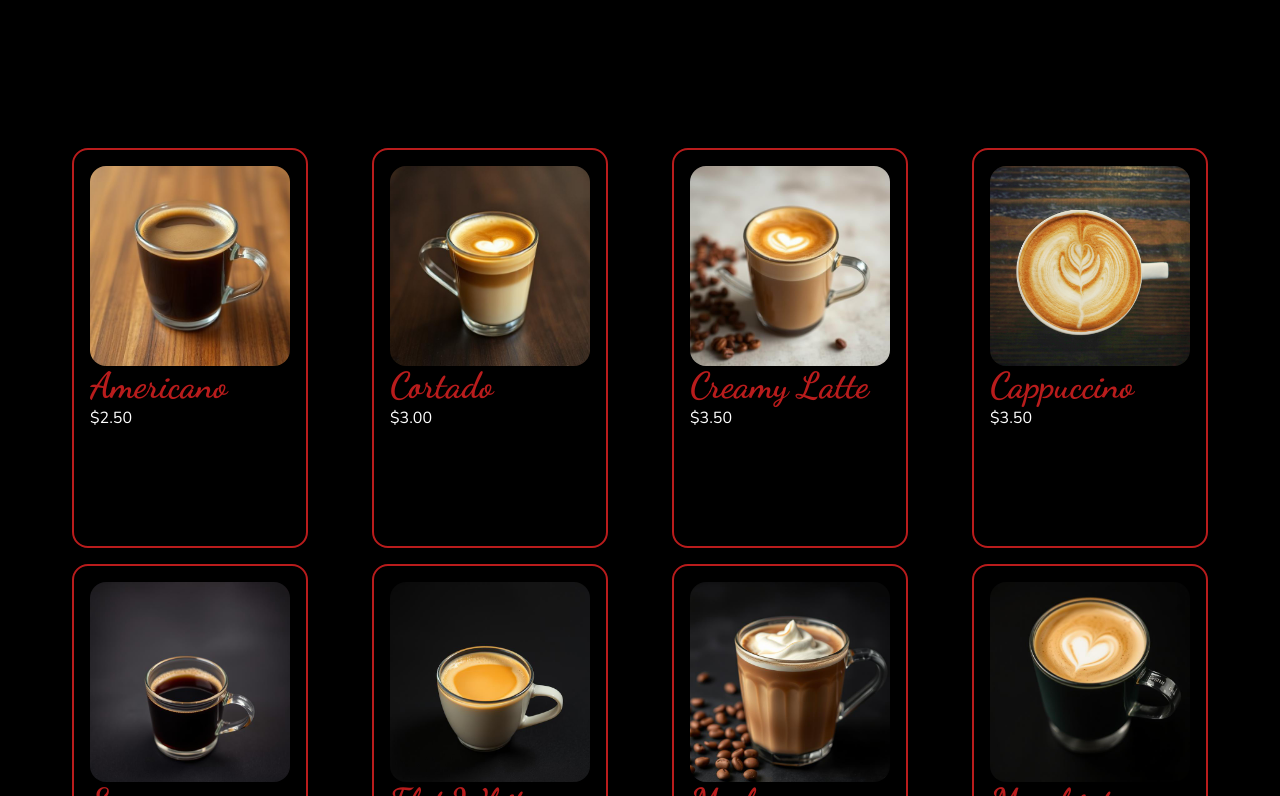
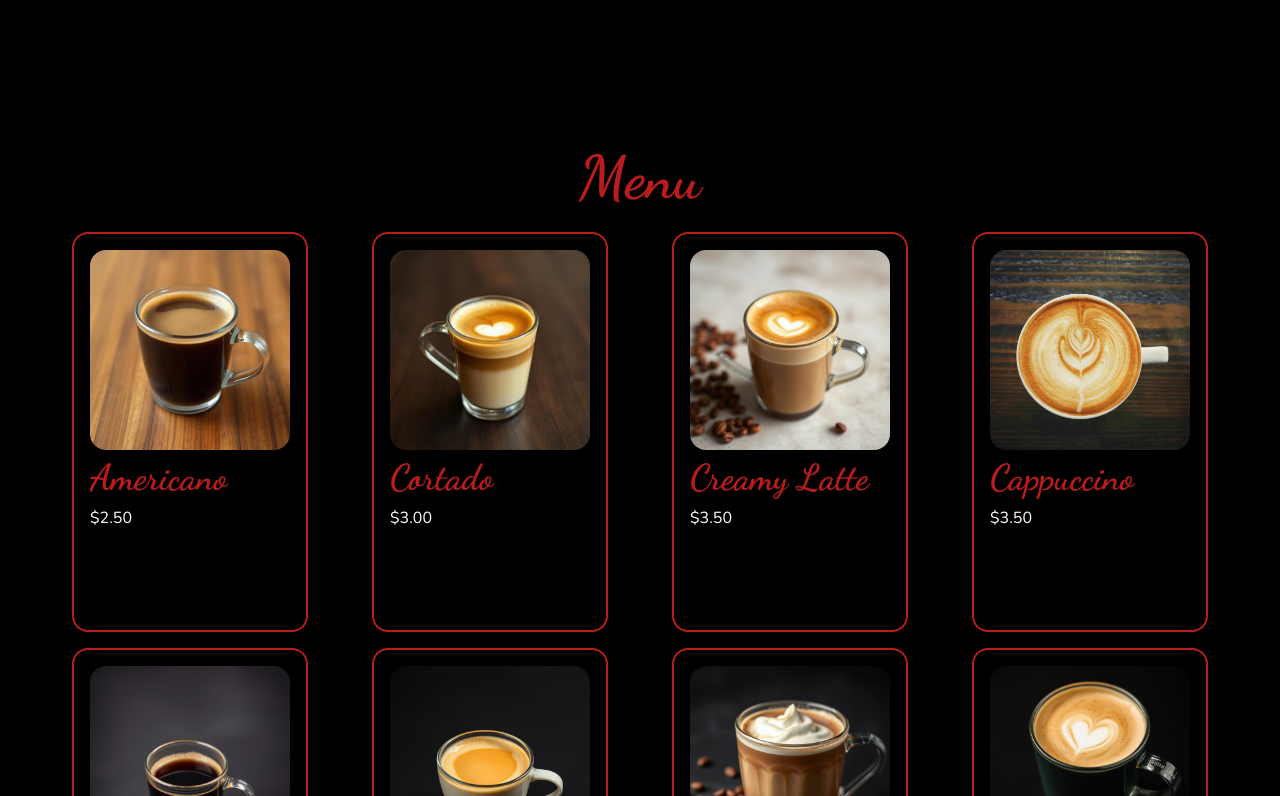
Before and after one commit to Amen974/coffee-site, a React (Vite) app: page / in a window 1280 px wide. Shown: the part 2584-3380 px from the top of the page. Built offline with nearby package versions, Linux system fonts and the light colour scheme.

Commit message:
add a <h1> to the menu

```diff
--- a/src/component/MenuCard.jsx
+++ b/src/component/MenuCard.jsx
@@ -7,7 +7,7 @@ const MenuCard = ({ img, name, price }) => {
       <img src={img} alt={name} height={200} width={200} className='rounded-2xl object-cover h-[200px]' />
     </div>
     <div>
-      <h3 className='font-dancing text-red-700 text-4xl font-bold'>{name}</h3>
+      <h3 className='font-dancing text-red-700 text-4xl font-bold my-2'>{name}</h3>
       <p>{price}</p>
     </div>
     </div>
--- a/src/sections/Menu.jsx
+++ b/src/sections/Menu.jsx
@@ -3,8 +3,13 @@ import { coffeeList } from '../constent'
 import MenuCard from '../component/MenuCard'
 const Menu = () => {
   return (
-    <section className='flex flex-wrap justify-evenly gap-4 p-6 bg-black text-white'>
-      {coffeeList.map(coffee=>(
+    <section className='bg-black text-white p-6 flex flex-col items-center'>
+      <div className='pb-6'>
+        <h1 className='text-red-700 font-bold font-dancing text-6xl'>Menu </h1>
+      </div>
+
+      <div className='flex flex-wrap justify-evenly gap-4'>
+        {coffeeList.map(coffee=>(
         <MenuCard
           key={coffee.id}
           img={coffee.img}
@@ -12,6 +17,8 @@ const Menu = () => {
           price={coffee.price}
         />
       ))}
+      </div>
+
     </section>
   )
 }
```
